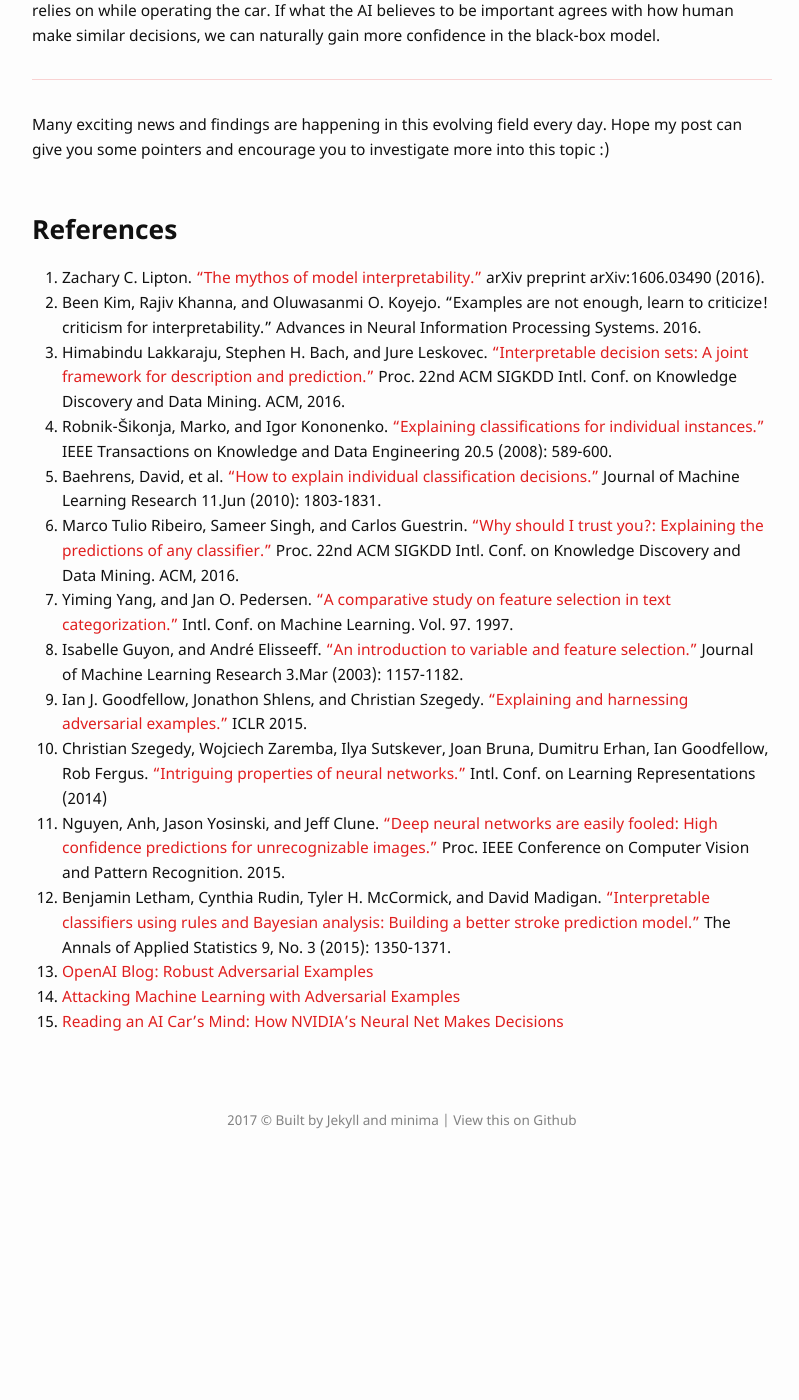
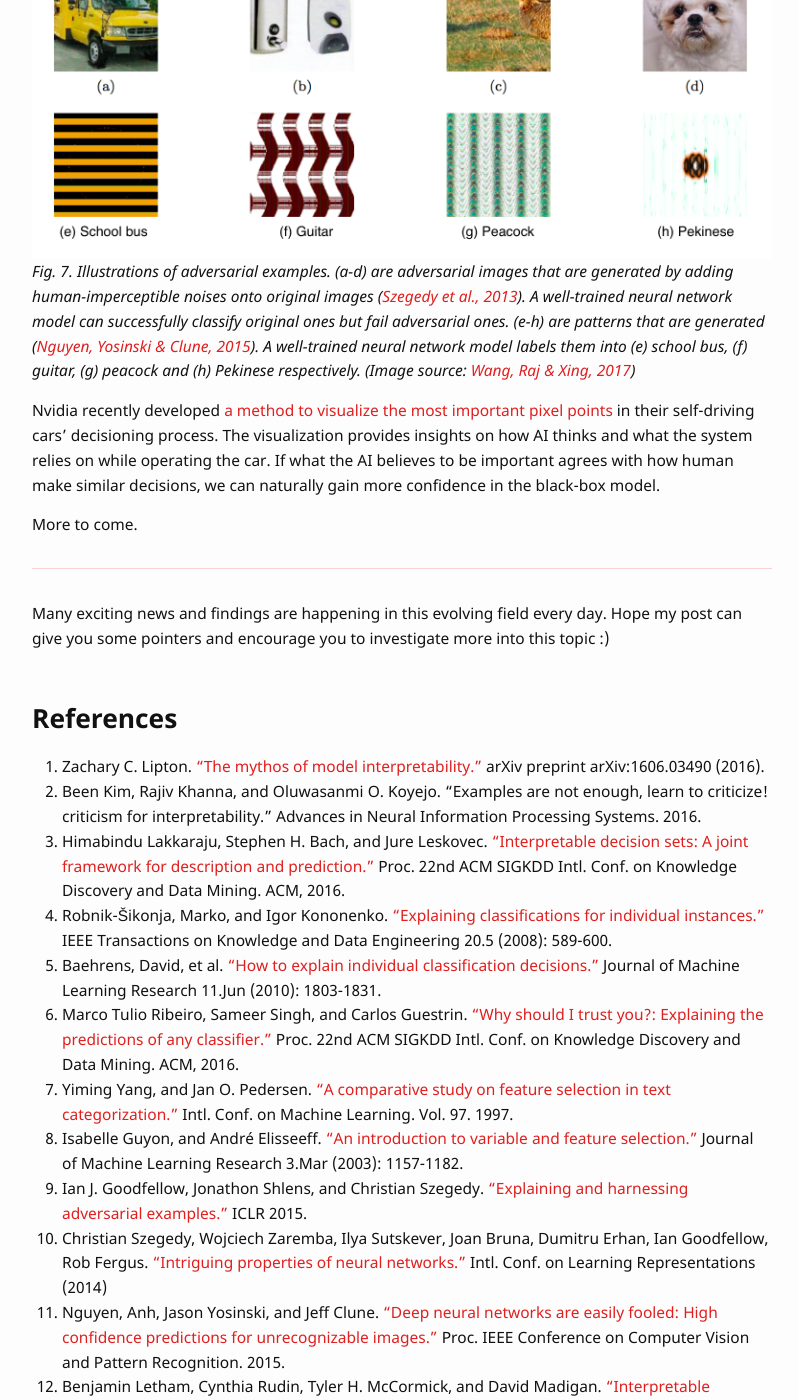
Before and after one commit to lilianweng/lil-log, a Jekyll site: the page built from _posts/2017-08-01-how-to-explain-the-prediction-of-a-machine-learning-model.md, in a window 1280 px wide and 1400 px high, scrolled down 10625 px. Shown: the whole window, without its empty margins (238-1037 px from the left). Built offline with Jekyll 4.4.1, drawn with Linux system fonts in a browser that asks for light colours; formulas are drawn with MathJax 3; comment, search, counter and statistics services are not loaded; before the commit the page ends 11773 px from its top, so only the background shows below that; some of the changed text lies outside the part shown.

Commit message:
add adversarial_examples.png

```diff
--- a/_posts/2017-08-01-how-to-explain-the-prediction-of-a-machine-learning-model.md
+++ b/_posts/2017-08-01-how-to-explain-the-prediction-of-a-machine-learning-model.md
@@ -271,9 +271,14 @@ With the progress of the deep learning applications, people start worrying about
 
 Studies on [**adversarial examples**]([OpenAI Blog: Robust Adversarial Examples](https://blog.openai.com/robust-adversarial-inputs/), [Attacking Machine Learning with Adversarial Examples](https://blog.openai.com/adversarial-example-research/), [Goodfellow, Shlens & Szegedy, 2015](https://arxiv.org/pdf/1412.6572.pdf); [Nguyen, Yosinski, & Clune, 2015]http://www.cv-foundation.org/openaccess/content_cvpr_2015/papers/Nguyen_Deep_Neural_Networks_2015_CVPR_paper.pdf) raise the alarm on the robustness and safety of AI applications. Sometimes the models could show unintended, unexpected and unpredictable behavior and we have no fast/good strategy to tell why.
 
+![BETA]({{ '/assets/images/adversarial_examples.png' | relative_url }})
+*Fig. 7. Illustrations of adversarial examples. (a-d) are adversarial images that are generated by adding human-imperceptible noises onto original images ([Szegedy et al., 2013](https://arxiv.org/abs/1312.6199)). A well-trained neural network model can successfully classify original ones but fail adversarial ones. (e-h) are patterns that are generated ([Nguyen, Yosinski & Clune, 2015](http://www.cv-foundation.org/openaccess/content_cvpr_2015/papers/Nguyen_Deep_Neural_Networks_2015_CVPR_paper.pdf)). A well-trained neural network model labels them into (e) school bus, (f) guitar, (g) peacock and (h) Pekinese respectively. (Image source: [Wang, Raj & Xing, 2017](https://arxiv.org/pdf/1702.07800.pdf))*
+
 
 Nvidia recently developed [a method to visualize the most important pixel points](https://blogs.nvidia.com/blog/2017/04/27/how-nvidias-neural-net-makes-decisions/) in their self-driving cars' decisioning process. The visualization provides insights on how AI thinks and what the system relies on while operating the car. If what the AI believes to be important agrees with how human make similar decisions, we can naturally gain more confidence in the black-box model.
 
+
+More to come.
 
 ---
 
@@ -294,6 +299,7 @@ Many exciting news and findings are happening in this evolving field every day.
 10. Christian Szegedy, Wojciech Zaremba, Ilya Sutskever, Joan Bruna, Dumitru Erhan, Ian Goodfellow, Rob Fergus. ["Intriguing properties of neural networks."](https://arxiv.org/abs/1312.6199) Intl. Conf. on Learning Representations (2014)
 11. Nguyen, Anh, Jason Yosinski, and Jeff Clune. ["Deep neural networks are easily fooled: High confidence predictions for unrecognizable images."](http://www.cv-foundation.org/openaccess/content_cvpr_2015/papers/Nguyen_Deep_Neural_Networks_2015_CVPR_paper.pdf) Proc. IEEE Conference on Computer Vision and Pattern Recognition. 2015.
 12. Benjamin Letham, Cynthia Rudin, Tyler H. McCormick, and David Madigan. ["Interpretable classifiers using rules and Bayesian analysis: Building a better stroke prediction model."](https://arxiv.org/abs/1511.01644) The Annals of Applied Statistics 9, No. 3 (2015): 1350-1371.
-13. [OpenAI Blog: Robust Adversarial Examples](https://blog.openai.com/robust-adversarial-inputs/)
-14. [Attacking Machine Learning with Adversarial Examples](https://blog.openai.com/adversarial-example-research/)
-15. [Reading an AI Car’s Mind: How NVIDIA’s Neural Net Makes Decisions](https://blogs.nvidia.com/blog/2017/04/27/how-nvidias-neural-net-makes-decisions/)
+13. Haohan Wang, Bhiksha Raj, and Eric P. Xing. ["On the Origin of Deep Learning."](https://arxiv.org/pdf/1702.07800.pdf) arXiv preprint arXiv:1702.07800 (2017).
+14. [OpenAI Blog: Robust Adversarial Examples](https://blog.openai.com/robust-adversarial-inputs/)
+15. [Attacking Machine Learning with Adversarial Examples](https://blog.openai.com/adversarial-example-research/)
+16. [Reading an AI Car’s Mind: How NVIDIA’s Neural Net Makes Decisions](https://blogs.nvidia.com/blog/2017/04/27/how-nvidias-neural-net-makes-decisions/)
--- a/_sass/minima/_layout.scss
+++ b/_sass/minima/_layout.scss
@@ -192,6 +192,7 @@
 
   font-weight: $base-font-weight * 1.5;
   width: $content-width * 0.85;
+  max-width: 100%;
 }
 
 .post-content {
```
Also changed, not shown: assets/images/adversarial_examples.png (added).
